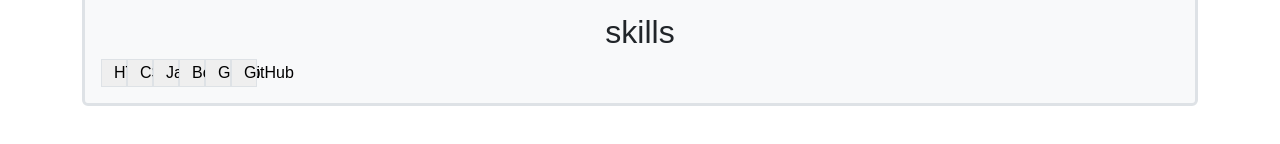
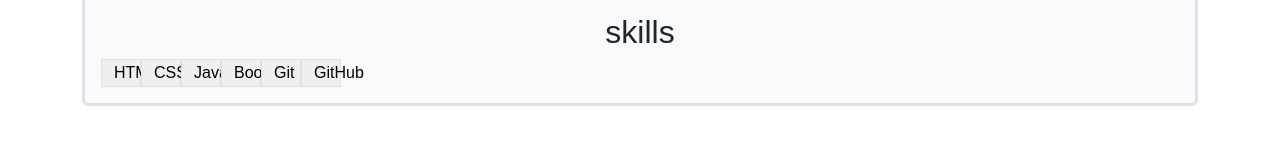
Before and after one commit to kumarrajusahu/RKS_Portfolio, a plain HTML site: page About.html in a window 1280 px wide. Shown: the part 506-650 px from the top of the page. Drawn offline with nearby package versions, Linux system fonts and the light colour scheme; a web font is replaced by a local one.

Commit message:
Update About.html

```diff
--- a/About.html
+++ b/About.html
@@ -224,12 +224,12 @@
         <div class="container">
           <div class="row">
 
-        <button class="border border-rounded-pill bg-tertiary" style="width:15px"> HTML </button>
-        <button class="border border-rounded-pill bg-tertiary" style="width:15px">CSS</button>
-        <button class="border border-rounded-pill bg-tertiary" style="width:15px">JavaScript</button>
-        <button class="border border-rounded-pill bg-tertiary" style="width:15px">Bootstrap</button>
-        <button class="border border-rounded-pill bg-tertiary" style="width:15px">Git</button>
-        <button class="border border-rounded-pill bg-tertiary" style="width:15px">GitHub</button>
+        <button class="border border-rounded-pill bg-tertiary" style="width:40px"> HTML </button>
+        <button class="border border-rounded-pill bg-tertiary" style="width:40px">CSS</button>
+        <button class="border border-rounded-pill bg-tertiary" style="width:40px">JavaScript</button>
+        <button class="border border-rounded-pill bg-tertiary" style="width:40px">Bootstrap</button>
+        <button class="border border-rounded-pill bg-tertiary" style="width:40px">Git</button>
+        <button class="border border-rounded-pill bg-tertiary" style="width:40px">GitHub</button>
           </div>
         </div>
       </div>
```
